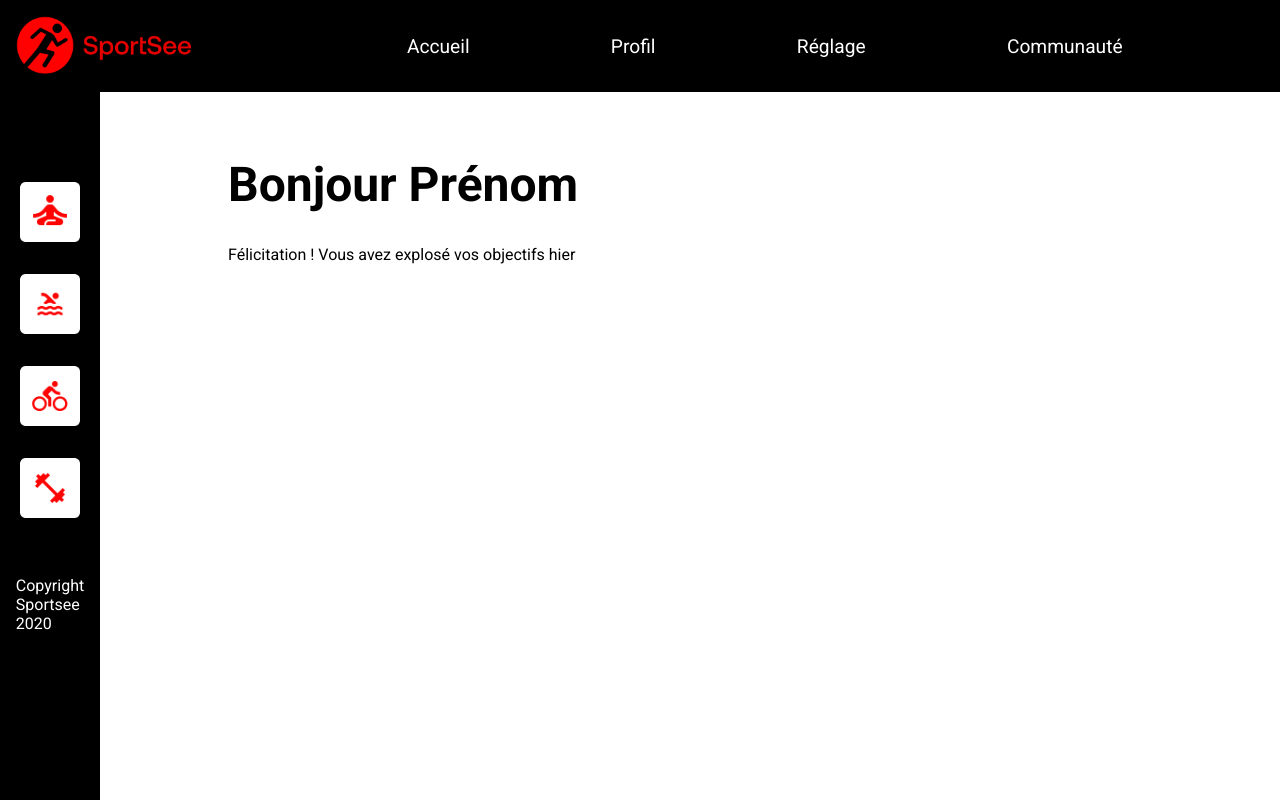
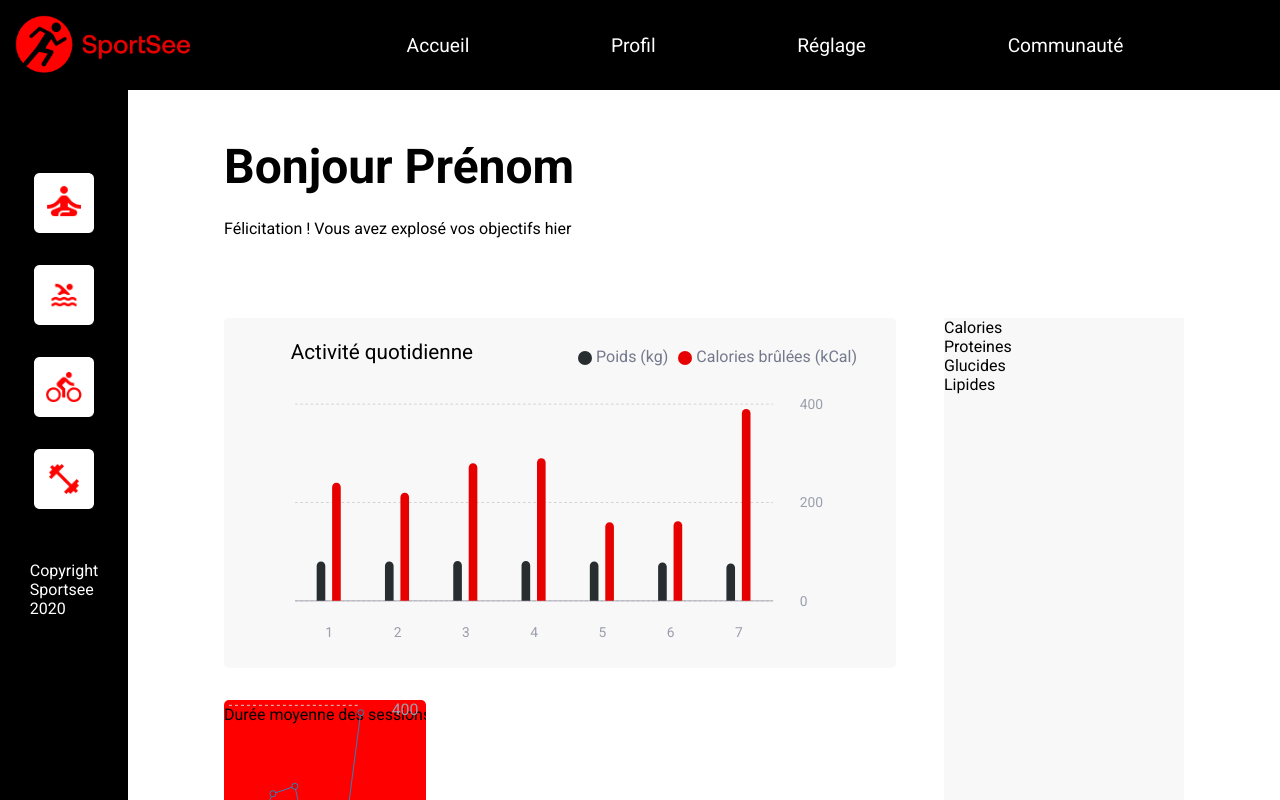
Before and after one commit to Zlastaneur/Sportsee, a React (Vite) app in the folder frontend/: page / in a window 1280 px wide. Shown: the top 800 px of the page. Built offline with nearby package versions, Linux system fonts and the light colour scheme.

Commit message:
🚧 WIP BarChart and LineChart component

```diff
--- a/frontend/src/App.tsx
+++ b/frontend/src/App.tsx
@@ -6,7 +6,8 @@ import sidebarGym from "./assets/sidebarGym.png"
 import sidebarZen from "./assets/sidebarZen.png"
 import sidebarSwim from "./assets/siderbarSwim.png"
 
-
+import BarChart from "./components/BarChart"
+import LineChart from "./components/LineChart"
 
 function App() {
 	return (
@@ -33,15 +34,23 @@ function App() {
 					<p>Copyright Sportsee 2020</p>
 				</div>
 				<div className="content">
-          <div>
+					<div className="content_title">
 						<h1>Bonjour Prénom</h1>
 						<p>Félicitation ! Vous avez explosé vos objectifs hier</p>
 					</div>
-          <div className="first">
-
+					<div className="mainCharts">
+						<BarChart />
+						<LineChart />
 					</div>
-          <div className="second">
-
+					<div className="sideCharts">
+						<div>
+							<ul>
+								<li>Calories</li>
+								<li>Proteines</li>
+								<li>Glucides</li>
+								<li>Lipides</li>
+							</ul>
+						</div>
 					</div>
 				</div>
 			</div>
--- a/frontend/src/app.scss
+++ b/frontend/src/app.scss
@@ -13,11 +13,6 @@
 	outline: none;
 }
 
-body {
-	max-height: 100vh;
-	overflow: hidden;
-}
-
 li {
 	list-style-type: none;
 }
@@ -29,14 +24,15 @@ a {
 
 header {
 	background-color: black;
-	padding: 1rem;
-	max-height: 120px;
+	padding: 15px;
+	height: 90px;
 	display: flex;
 	flex-flow: row nowrap;
 	justify-content: space-between;
 
 	img {
 		width: 175px;
+		cursor: pointer;
 	}
 
 	nav {
@@ -51,18 +47,23 @@ header {
 			justify-content: space-evenly;
 			align-items: center;
 			color: white;
+
+			li {
+				cursor: pointer;
+			}
 		}
 	}
 }
 
 .wrapper {
+	height: calc(100vh - 90px);
+	width: 100%;
 	display: flex;
-	flex-flow: row nowrap;
-	height: 91vh;
+	flex-direction: row;
 }
 
 .sidebar {
-	max-width: 100px;
+	max-width: 10%;
 	height: 100%;
 	padding: 2rem;
 	background-color: black;
@@ -81,6 +82,7 @@ header {
 	img {
 		width: 60px;
 		padding: 1rem 0;
+		cursor: pointer;
 	}
 
 	p {
@@ -92,10 +94,62 @@ header {
 
 .content {
 	width: 100%;
-	padding: 4rem 8rem;
+	height: calc(100vh - 90px);
+	padding: 3rem 6rem;
+	display: flex;
+	flex-flow: row wrap;
+	justify-content: space-between;
 
-	h1 {
-		font-size: 3rem;
-		margin-bottom: 2rem;
+	.content_title {
+		width: 100%;
+		margin-bottom: 5rem;
+
+		h1 {
+			font-size: 3rem;
+			margin-bottom: 1.5rem;
+		}
 	}
 }
+
+.mainCharts {
+	width: 70%;
+	display: flex;
+	flex-flow: column nowrap;
+
+	.barChart {
+		background-color: #f8f8f8;
+		padding: 1.5rem;
+		margin-bottom: 2rem;
+		border-radius: 5px;
+
+		.title {
+			font-size: 1.5rem;
+		}
+
+		.recharts-legend-item-text {
+			color: #74798c !important;
+		}
+	}
+}
+
+.sideCharts {
+	width: 25%;
+	background-color: #f8f8f8;
+}
+
+.customTooltip {
+	background-color: #e60000;
+	color: white;
+	padding: 0.5rem;
+	font-size: 0.8rem;
+
+	p {
+		padding: 1rem 0;
+		text-align: center;
+	}
+}
+
+.lineChart {
+	border-radius: 5px;
+	background-color: red;
+}
--- /dev/null
+++ b/frontend/src/components/BarChart.tsx
@@ -0,0 +1,43 @@
+import { BarChart, Bar, XAxis, YAxis, Legend, Tooltip, CartesianGrid, Label, Text, ResponsiveContainer } from "recharts"
+import { USER_MAIN_DATA, USER_ACTIVITY, USER_AVERAGE_SESSIONS, USER_PERFORMANCE } from "../data"
+
+function BarChartComponent() {
+	const userActivity = USER_ACTIVITY.find((activity) => activity.userId === 12)
+
+	const CustomTooltip = ({ active, payload }: { active?: boolean; payload?: any[] }) => {
+		if (active && payload && payload.length) {
+			return (
+				<div className="customTooltip">
+					<p>{payload[0].value}kg</p>
+					<p>{payload[1].value}kCal</p>
+				</div>
+			)
+		}
+	}
+
+	return (
+		<ResponsiveContainer width="100%" height={350} className="barChart">
+			<BarChart data={userActivity.sessions} barGap="10%">
+				<text x="0" y="20" className="title">
+					Activité quotidienne
+				</text>
+				<CartesianGrid vertical={false} strokeDasharray="3 3" />
+				<XAxis
+					dataKey="day"
+					tickFormatter={(tick) => new Date(tick).getDate().toString()}
+					tickLine={false}
+					tickMargin={25}
+					height={45}
+					stroke="#9B9EAC"
+				></XAxis>
+				<YAxis axisLine={false} tickCount={3} tickMargin={25} tickLine={false} orientation="right" stroke="#9B9EAC" />
+				<Legend iconType="circle" verticalAlign="top" align="right" wrapperStyle={{ paddingBottom: "3rem" }} />
+				<Tooltip content={<CustomTooltip />} />
+				<Bar dataKey="kilogram" fill="#282D30" barSize={10} radius={[5, 5, 0, 0]} name="Poids (kg)" />
+				<Bar dataKey="calories" fill="#E60000" barSize={10} radius={[5, 5, 0, 0]} name="Calories brûlées (kCal)" />
+			</BarChart>
+		</ResponsiveContainer>
+	)
+}
+
+export default BarChartComponent
--- /dev/null
+++ b/frontend/src/components/LineChart.tsx
@@ -0,0 +1,42 @@
+import { LineChart, Line, XAxis, YAxis, Legend, Tooltip, CartesianGrid, Label, Text, ResponsiveContainer } from "recharts"
+import { USER_MAIN_DATA, USER_ACTIVITY, USER_AVERAGE_SESSIONS, USER_PERFORMANCE } from "../data"
+
+function LineChartComponent() {
+	const userActivity = USER_ACTIVITY.find((activity) => activity.userId === 12)
+
+	const CustomTooltip = ({ active, payload }: { active?: boolean; payload?: any[] }) => {
+		if (active && payload && payload.length) {
+			return (
+				<div className="customTooltip">
+					<p>{payload[0].value}kg</p>
+					<p>{payload[1].value}kCal</p>
+				</div>
+			)
+		}
+	}
+
+	return (
+		<ResponsiveContainer width="30%" height={350} className="lineChart">
+			<LineChart width={255} height={260} data={userActivity.sessions} barGap="10%">
+				<text x="0" y="20" className="title">
+					Durée moyenne des sessions
+				</text>
+				<CartesianGrid vertical={false} strokeDasharray="3 3" />
+				<XAxis
+					dataKey="day"
+					tickFormatter={(tick) => new Date(tick).getDate().toString()}
+					tickLine={false}
+					tickMargin={25}
+					height={45}
+					stroke="#9B9EAC"
+				></XAxis>
+				<YAxis axisLine={false} tickCount={3} tickMargin={25} tickLine={false} orientation="right" stroke="#9B9EAC" />
+				<Tooltip content={<CustomTooltip />} />
+				<Line dataKey="kilogram" fill="#282D30" name="Poids (kg)" />
+				<Line dataKey="calories" fill="#E60000" name="Calories brûlées (kCal)" />
+			</LineChart>
+		</ResponsiveContainer>
+	)
+}
+
+export default LineChartComponent
--- a/frontend/tsconfig.app.json
+++ b/frontend/tsconfig.app.json
@@ -16,11 +16,12 @@
     "jsx": "react-jsx",
 
     /* Linting */
-    "strict": true,
+    //"strict": true,
     "noUnusedLocals": true,
     "noUnusedParameters": true,
     "noFallthroughCasesInSwitch": true,
-    "noUncheckedSideEffectImports": true
+    "noUncheckedSideEffectImports": true,
+    "noImplicitAny": false
   },
   "include": ["src"]
 }
```
Lines whose indentation alone changed are shown as unchanged.
